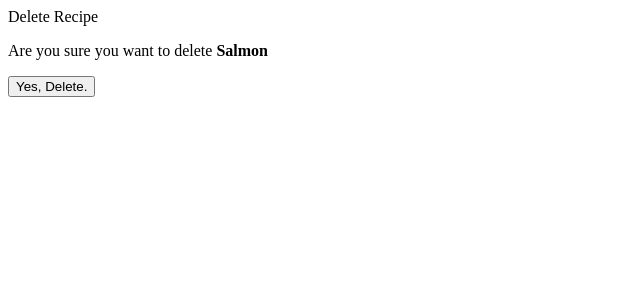
After one commit to HomayoonAlimohammadi/DjangoProject, a Django app: page /pantry/recipes/1/delete in a window 1280 px wide. The commit adds this page. Shown: the top 300 px of the page, without its empty margins (0-640 px from the left). Run offline with Django 3.2, Linux system fonts and the light colour scheme; a user stored in the database is signed in; data comes from the database, SQL or seed files in the repository; both versions use the stored data as it was after the commit; some libraries are stand-ins or nearby versions.

Commit message:
Model Object Delete View

```diff
--- /dev/null
+++ b/Templates/Recipes/delete.html
@@ -0,0 +1,15 @@
+{% extends 'Base.html' %}
+
+{% block title %}Delete Recipe{% endblock %}
+
+{% block content %}
+
+{% if obj %}
+<form method = 'POST' action = '.'>
+    {% csrf_token %}
+    <p>Are you sure you want to delete <b>{{ obj.name }}</b></p>
+    <button type='submit'>Yes, Delete.</button>
+</form>
+{% endif %}
+
+{% endblock %}
--- a/recipes/models.py
+++ b/recipes/models.py
@@ -52,6 +52,9 @@ class Recipe(models.Model):
 
     def get_edit_url(self):
         return reverse('recipes:update', kwargs={'id':self.id})
+
+    def get_delete_url(self):
+        return reverse('recipes:delete', kwargs={'id':self.id})
 
     def get_ingredients_children(self):
         return self.recipeingredients_set.all()
--- a/recipes/urls.py
+++ b/recipes/urls.py
@@ -5,7 +5,8 @@ from recipes.views import (
     recipe_create_view,
     recipe_update_view,
     recipe_detail_hx_view,
-    recipe_ingredient_update_hx_view
+    recipe_ingredient_update_hx_view,
+    recipe_delete_view
 )
 
 # order matters, they are gonna match the order they come in. order should make sense.
@@ -16,6 +17,7 @@ urlpatterns = [
     path('hx/<int:parent_id>/ingredient/<int:id>/', recipe_ingredient_update_hx_view, name='hx-ingredient-detail'),
     path('hx/<int:parent_id>/ingredient/', recipe_ingredient_update_hx_view, name='hx-ingredient-create'),
     path('hx/<int:id>/', recipe_detail_hx_view, name='hx-detail'),
+    path('<int:id>/delete', recipe_delete_view, name='delete'),
     path('<int:id>/edit/', recipe_update_view, name='update'),
     path('<int:id>/', recipe_detail_view, name='detail')
 ]
--- a/recipes/views.py
+++ b/recipes/views.py
@@ -24,6 +24,20 @@ def recipe_detail_view(request, id=None):
         'obj':obj
     }
     return render(request, 'recipes/detail.html', context=context)
+
+
+@login_required
+def recipe_delete_view(request, id=None):
+    obj = get_object_or_404(Recipe, id=id, user=request.user)
+    if request.method == 'POST':
+        obj.delete()
+        success_url = reverse('recipes:list')
+        return redirect(success_url)
+    context = {
+        'obj':obj
+    }
+    return render(request, 'recipes/delete.html', context=context)
+
 
 @login_required
 def recipe_detail_hx_view(request, id=None):
```
Also changed, not shown: Templates/Recipes/detail.html (+6 -1 lines), db.sqlite3.
